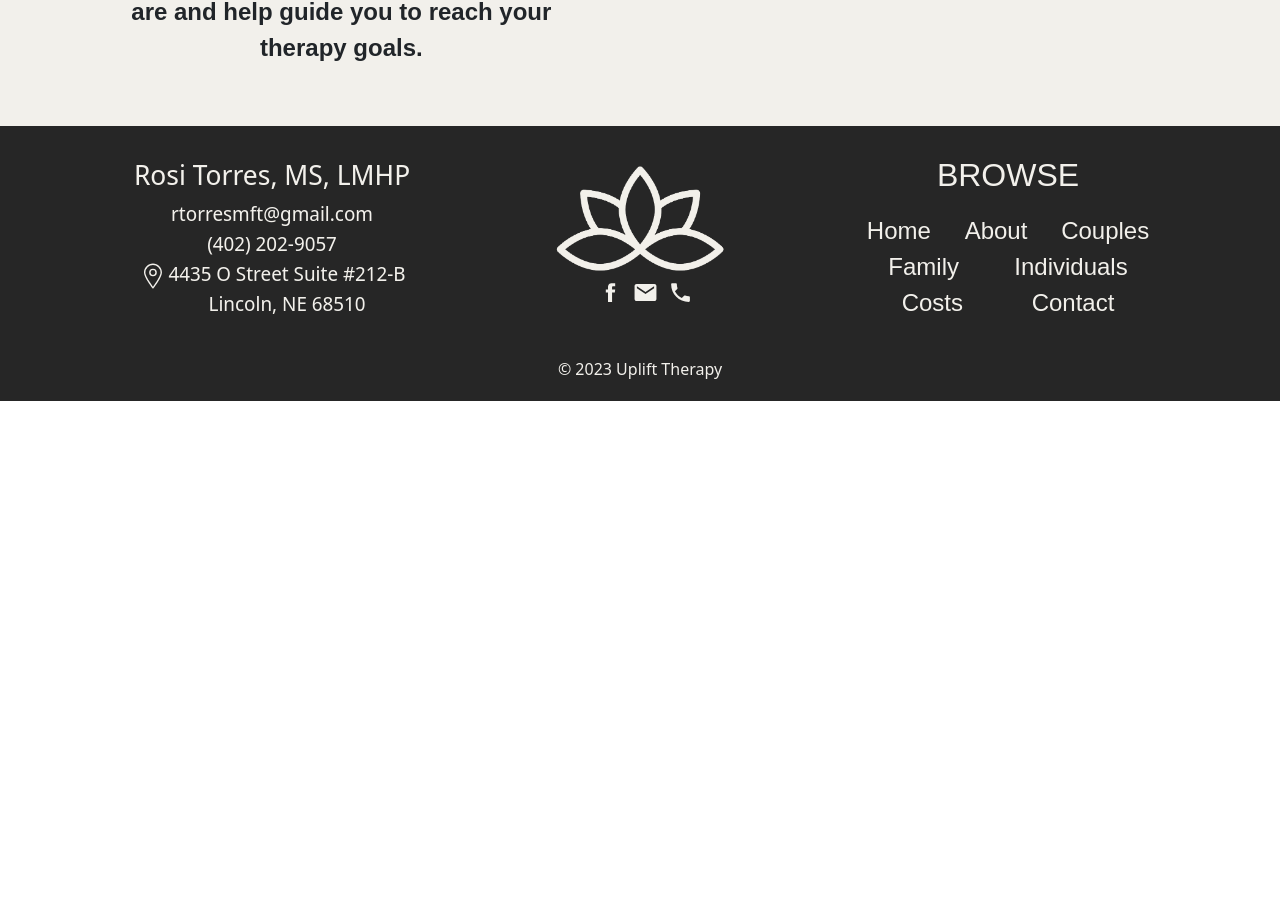
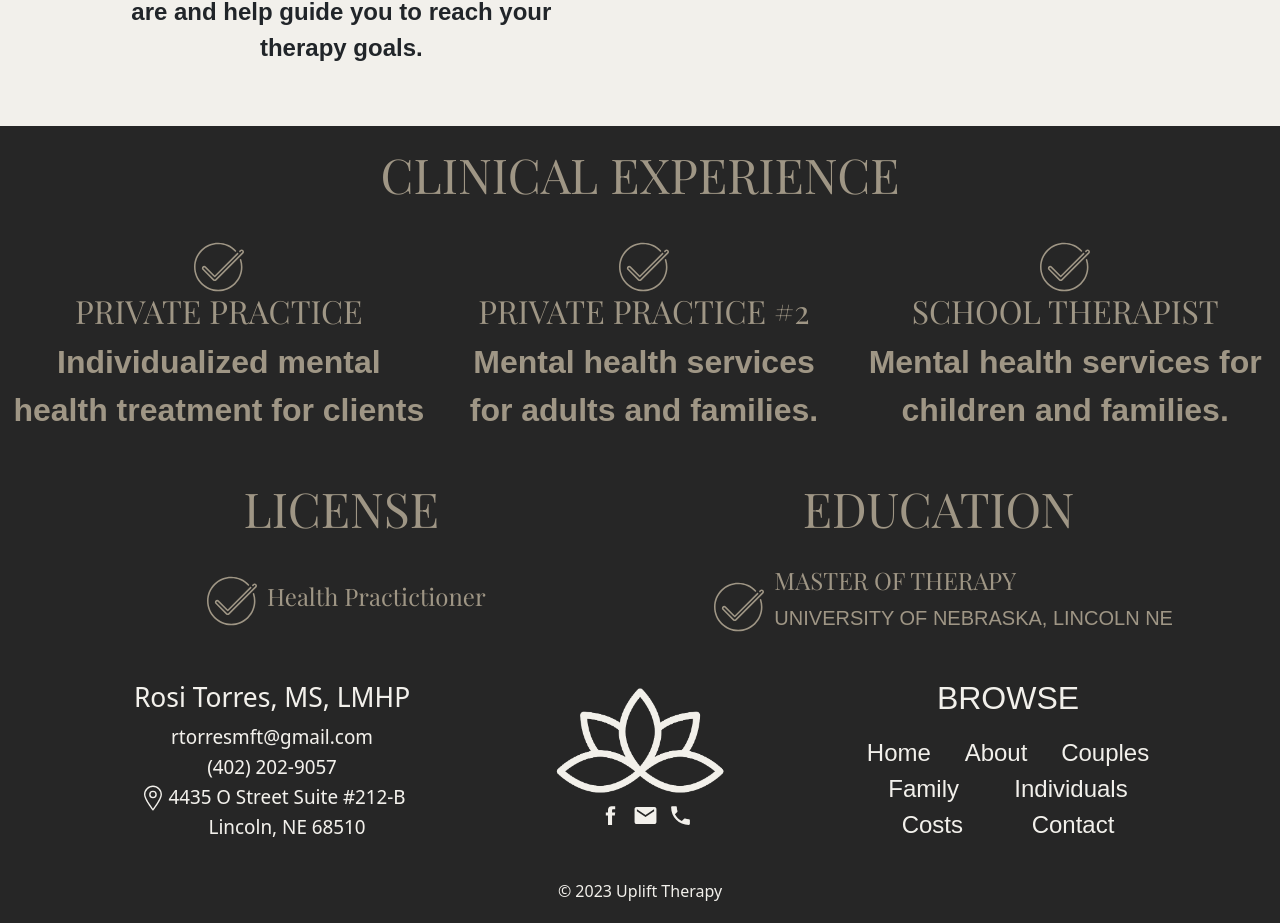
Before and after one commit to bralvis2/uplift-therapy, a React (Create React App) app: page /about in a window 1280 px wide. Shown: the part 1078-2001 px from the top of the page. Before the commit the page ends 1479 px from the top, so only its background shows below. Built offline with nearby package versions, Linux system fonts and the light colour scheme.

Commit message:
Added Clinical Experience section

```diff
--- a/src/App.js
+++ b/src/App.js
@@ -1,5 +1,6 @@
 import React, { useState } from 'react';
 import { BrowserRouter as Router, Routes, Route, Link } from 'react-router-dom';
+import ScrollToTop from './components/ScrollToTop'
 // import Nav from './components/Nav.js'
 import Home from './components/pages/Home';
 import About from './components/pages/About';
@@ -9,6 +10,7 @@ import Individuals from './components/pages/Individuals';
 import Costs from './components/pages/Costs';
 import Contact from './components/pages/Contact';
 import Footer from './components/Footer'
+
 
 import logo from './brand-images/uplift-logo-light.png'
 
@@ -42,7 +44,7 @@ const App = () => {
                 {isMobile ? <i className='fa fa-xmark'>&#10005;</i> : <i className='fa fa-bars'></i> }
               </button>
             </nav>
-
+          <ScrollToTop/>
           <Routes>
               <Route path="/" element={<Home/>} exact />
               <Route path="/about" element={<About/>} exact />
--- /dev/null
+++ b/src/components/ScrollToTop.js
@@ -0,0 +1,12 @@
+import { useEffect } from "react";
+import {useLocation} from "react-router-dom"
+
+export default function ScrollToTop() {
+    const { pathname } = useLocation();
+
+    useEffect(() => {
+        window.scrollTo(0,0);
+    }, [pathname]);
+
+    return null;
+}
--- a/src/components/pages/About.css
+++ b/src/components/pages/About.css
@@ -29,7 +29,92 @@
     font-size: 4rem;
 }
 
-.about-therapist-text {
+/* Experience Section  */
+
+.experience {
+    background-color: var(--dark);
+    color: var(--tupe);
+}
+
+.experience h2 {
+    font-family: 'Playfair Display', serif;
+    font-size: 3rem;
+    text-align: center;
+    padding: 20px 0px;
+
+}
+
+.experience-container {
+    display: flex;
+}
+
+.experience-content {
+    display: flex;
+    flex-direction: column;
+    text-align: center;
+    padding: 10px;
+}
+
+.experience-content img {
+    width: 50px;
+    fill: var(--tupe);
+    margin: auto;
+}
+
+.experience-content h3 {
+    font-family: 'Playfair Display', serif;
+    font-size: 2rem;
+}
+
+.experience-content p {
     font-family: 'Alegreya Sans', sans-serif;
     font-weight: 600;
+    font-size: 2rem;
 }
+
+.qualifications-container {
+    display: flex;
+    justify-content: space-evenly;
+}
+
+.q-cards {
+    width: 40%;
+}
+
+.q-card-content {
+    display: flex;
+    justify-content: center;
+    align-items: center;
+}
+
+.q-card-content img {
+    width: 50px;
+    margin: 10px;
+}
+
+.q-card-content h4 {
+    font-family: 'Playfair Display', serif;
+}
+
+.q-card-content p {
+    font-family: 'Alegreya Sans', sans-serif;
+    font-weight: 600px;
+    font-size: 1.25rem;
+}
+
+@media screen and (max-width: 765px) {
+    .experience-container {
+        flex-direction: column;
+    }
+
+    .qualifications-container {
+        flex-direction: column;
+        align-items: center;
+    }
+
+    .q-cards {
+        width: 95%;
+        margin-bottom: 30px;
+    }
+
+}
--- a/src/components/pages/About.js
+++ b/src/components/pages/About.js
@@ -1,6 +1,7 @@
 import React, { Component } from 'react';
 import AboutBanner from '../site-images/about-cover.png';
 import Owner from '../site-images/owner.png';
+import CheckMark from '../SVG-icons/check-mark.svg'
 
 // Style Sheet
 import './About.css'
@@ -21,7 +22,7 @@ class About extends Component {
             <div className='about-therapist-content'>
               <h2>MEET THE THERAPIST</h2>
               <h3>Rosi Torres, MS, LMHP</h3>
-              <p className='about-therapist-text'>"As a therapist, witnessing my clients overcome their struggles and transform their lives
+              <p>"As a therapist, witnessing my clients overcome their struggles and transform their lives
                 is not just my job, it's my passion and the ultimate reward of my work. I firmly believe people
                 have the ability to change at any time and reach their self-actualization. Psychotherapy is about
                 gaining insight to undo patterns that previously served a purpose, but now are getting you stuck
@@ -31,6 +32,45 @@ class About extends Component {
               <img src={Owner} alt='Rosi Torres, MS, LMHP'/>
             </div>
           </div>
+          <div className='experience'>
+            <h2>CLINICAL EXPERIENCE</h2>
+            <div className='experience-container'>
+              <div className='experience-content'>
+                <img src={CheckMark} alt='check mark icon'/>
+                <h3>PRIVATE PRACTICE</h3>
+                <p>Individualized mental health treatment for clients</p>
+              </div>
+              <div className='experience-content'>
+                <img src={CheckMark} alt='check mark icon'/>
+                <h3>PRIVATE PRACTICE #2</h3>
+                <p>Mental health services for adults and families.</p>
+              </div>
+              <div className='experience-content'>
+                <img src={CheckMark} alt='check mark icon'/>
+                <h3>SCHOOL THERAPIST</h3>
+                <p>Mental health services for children and families.</p>
+              </div>
+            </div>
+            <div className='qualifications-container'>
+              <div className='q-cards'>
+                <h2>LICENSE</h2>
+                <div className='q-card-content'>
+                  <img src={CheckMark} alt='check mark icon'/>
+                  <h4>Health Practictioner</h4>
+                </div>
+              </div>
+              <div className='q-cards'>
+                <h2>EDUCATION</h2>
+                <div className='q-card-content'>
+                  <img src={CheckMark} alt='check mark icon'/>
+                  <div>
+                    <h4>MASTER OF THERAPY</h4>
+                    <p>UNIVERSITY OF NEBRASKA, LINCOLN NE</p>
+                  </div>
+                </div>
+              </div>
+            </div>
+          </div>
         </div>
     );
   }
--- a/src/components/pages/Home.css
+++ b/src/components/pages/Home.css
@@ -160,6 +160,8 @@
     padding-bottom: 10px;
     width: 70%;
     margin: auto;
+    font-family: 'Alegreya Sans', sans-serif;
+    font-weight: 600;
 }
 
 .learn-more-btn-two {
```
Also changed, not shown: src/components/SVG-icons/check-mark.svg (added).
